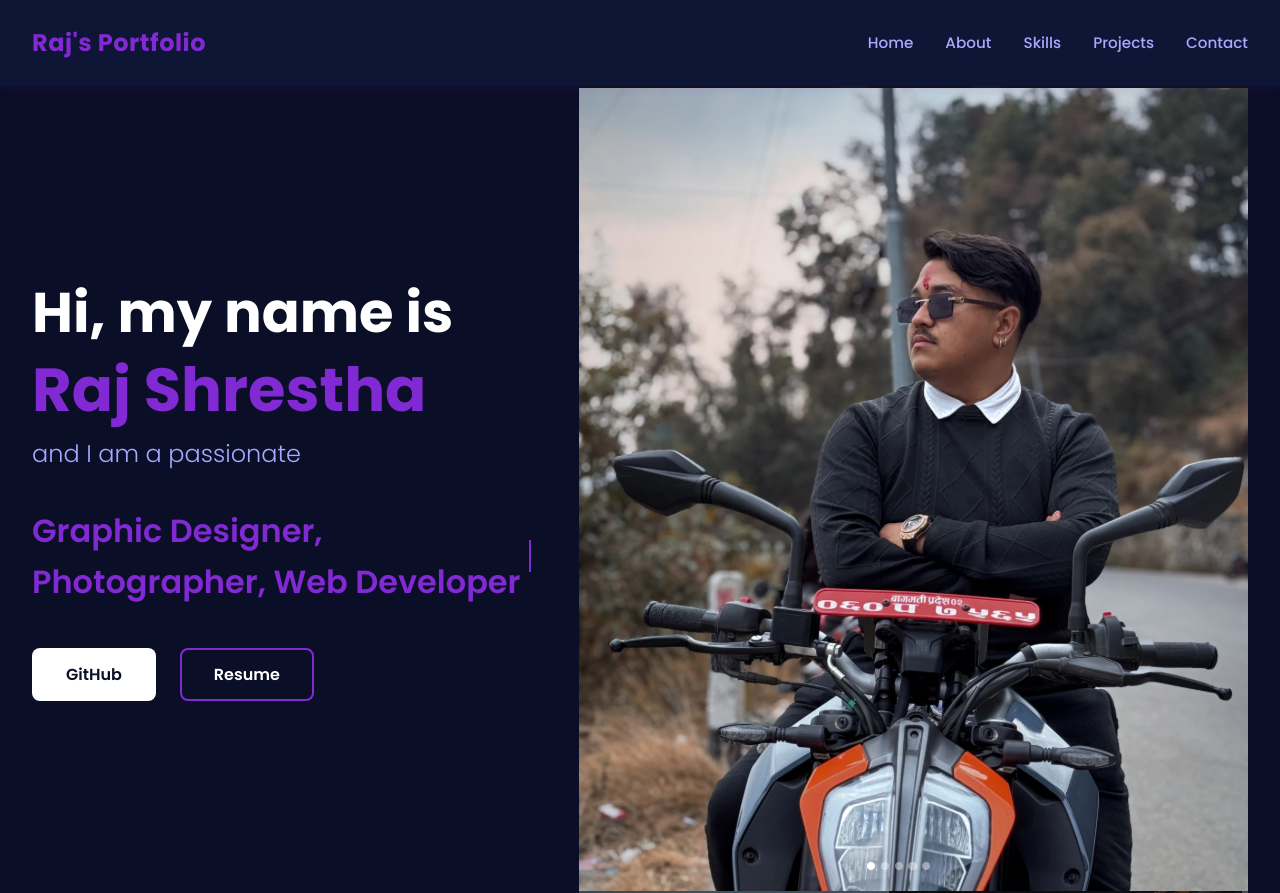
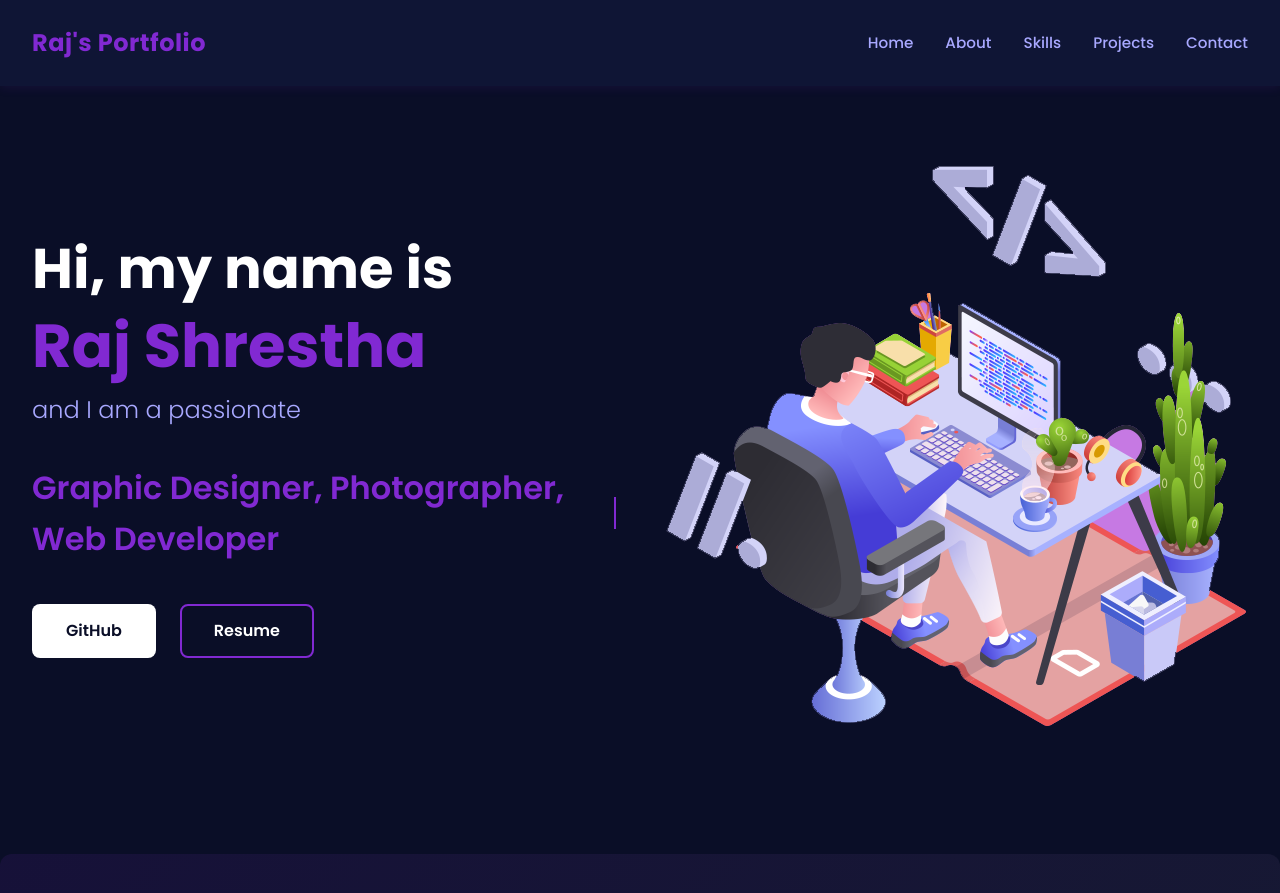
Before and after one commit to rajshrestha122/Portfolio, a plain HTML site: page index.html in a window 1280 px wide. Shown: the top 893 px of the page. Drawn offline with Linux system fonts and the light colour scheme.

Commit message:
updating again

```diff
--- a/index.html
+++ b/index.html
@@ -50,7 +50,7 @@
             </div>
 
             <div class="hero-image">
-                <img src="images/afno.png" alt="Background Image">
+                <img src="images/bg.png" alt="Background Image">
             </img>
         </section>
     </main>
```
